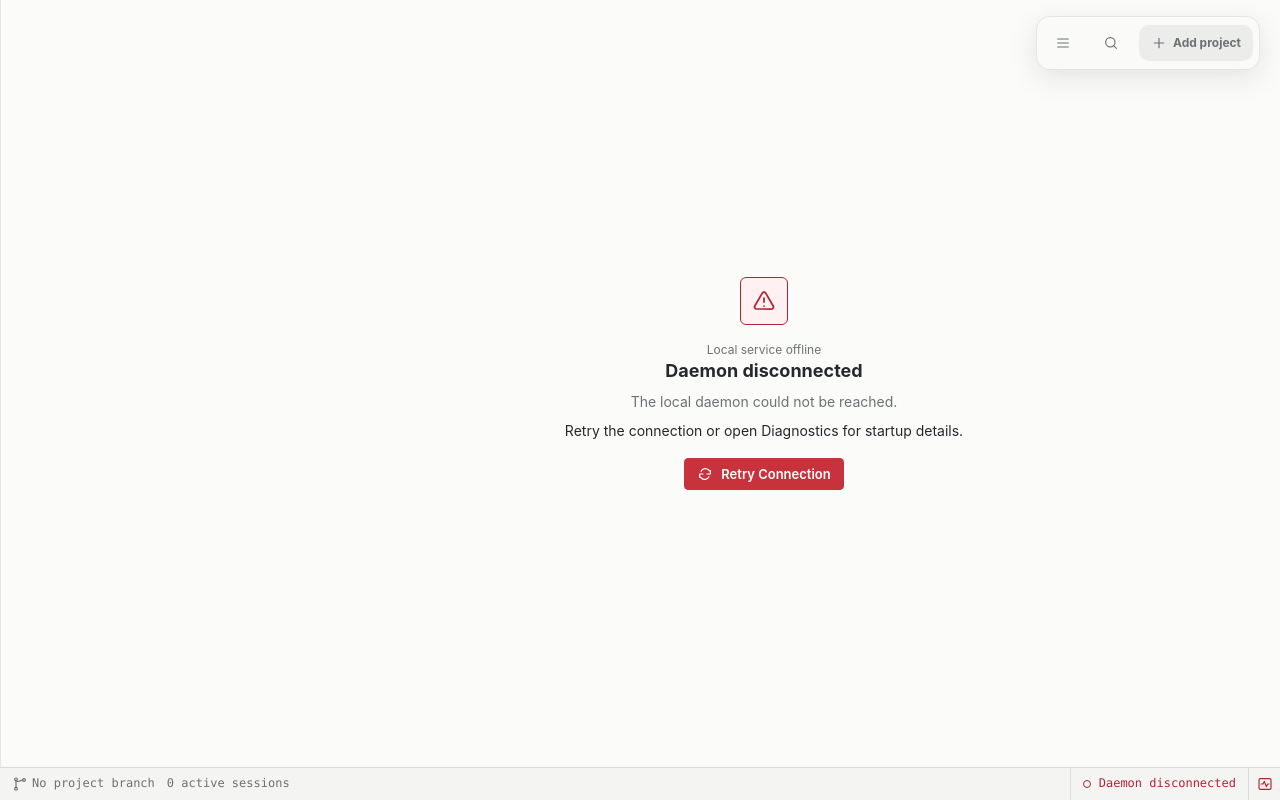
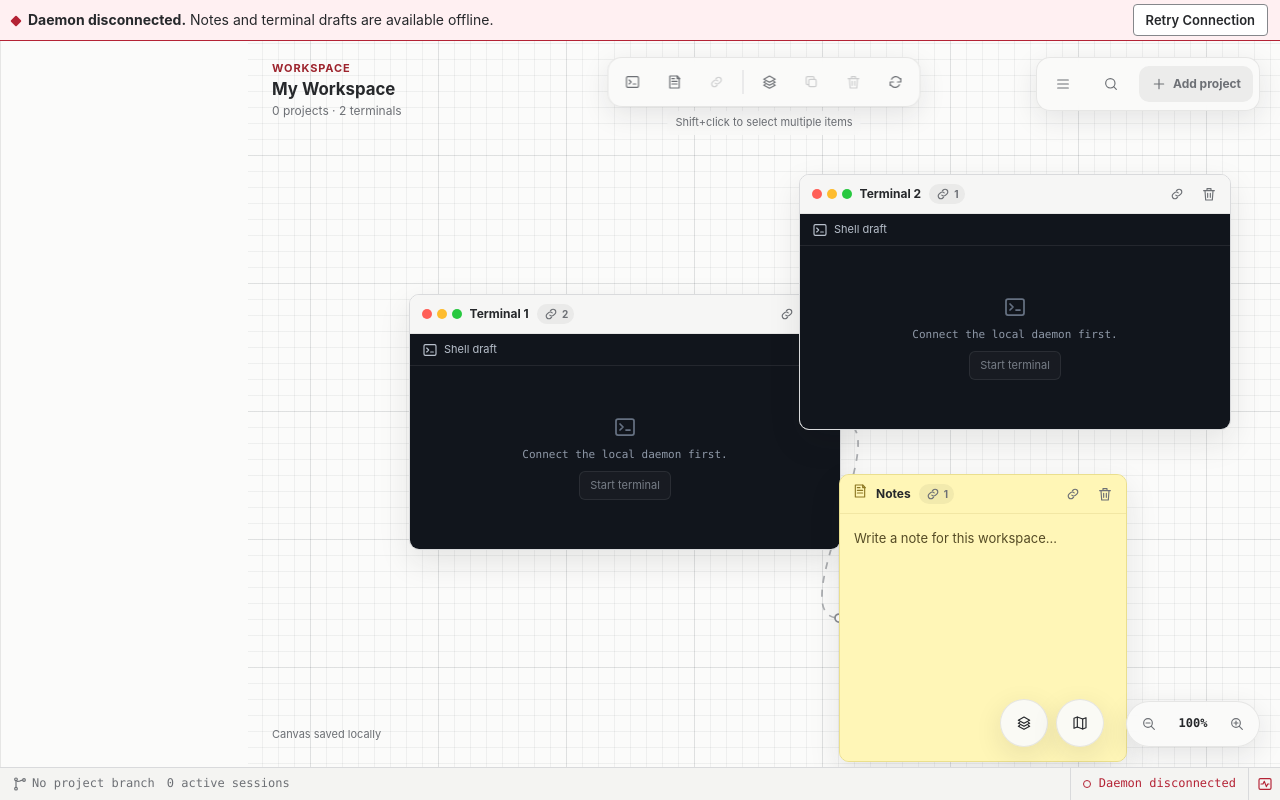
Before and after one commit to guicybercode/Jig, a React (Vite) app in the folder apps/desktop/: page / in a window 1280 px wide. Built offline with nearby package versions, Linux system fonts and the light colour scheme.

Commit message:
feat(desktop): keep local canvas usable while daemon is offline

```diff
--- a/apps/desktop/src/app/AppShell.tsx
+++ b/apps/desktop/src/app/AppShell.tsx
@@ -480,10 +480,21 @@ export function AppShell() {
       }`}
     >
       <a className="skip-link" href="#workspace">Skip to workspace</a>
-      {workspace.connection.status === "disconnected" && workspace.snapshot ? (
-        <div className="connection-banner" role="alert">
-          <span><strong>Daemon disconnected.</strong> Existing metadata may be stale.</span>
-          <button className="button button--secondary" type="button" onClick={workspace.retry}>Reconnect</button>
+      {workspace.connection.status === "disconnected" ? (
+        <div
+          className="connection-banner"
+          role={workspace.snapshot ? "alert" : "region"}
+          aria-label={workspace.snapshot ? undefined : "Daemon disconnected"}
+        >
+          <span>
+            <strong>Daemon disconnected.</strong>{" "}
+            {workspace.snapshot
+              ? "Existing metadata may be stale."
+              : "Notes and terminal drafts are available offline."}
+          </span>
+          <button className="button button--secondary" type="button" onClick={workspace.retry}>
+            {workspace.snapshot ? "Reconnect" : "Retry Connection"}
+          </button>
         </div>
       ) : null}
       {workspace.operationError ? (
--- a/apps/desktop/src/app/features/canvas/CanvasWorkspace.tsx
+++ b/apps/desktop/src/app/features/canvas/CanvasWorkspace.tsx
@@ -255,6 +255,8 @@ export function CanvasWorkspace({
   );
 
   useLayoutEffect(() => {
+    // An offline empty session list is not evidence that saved sessions vanished.
+    if (!isConnected) return;
     dispatch({
       type: "sessions/reconcile",
       knownSessionIds: sessions.map((session) => session.id),
@@ -265,7 +267,7 @@ export function CanvasWorkspace({
         ),
       ),
     });
-  }, [dispatch, projectSessions, sessionCanvasTopologyKey, sessions]);
+  }, [dispatch, isConnected, projectSessions, sessionCanvasTopologyKey, sessions]);
 
   useLayoutEffect(() => {
     const remainingSelection = state.selectedNodeIds.filter((id) =>
--- a/apps/desktop/src/app/features/workspace/Workspace.tsx
+++ b/apps/desktop/src/app/features/workspace/Workspace.tsx
@@ -56,9 +56,6 @@ export function Workspace(props: WorkspaceProps) {
   }
   if (props.connectionStatus === "fatal") {
     return <ConnectionWorkspace fatal error={props.connectionError} onRetry={props.onRetry} />;
-  }
-  if (props.connectionStatus === "disconnected" && !props.snapshot) {
-    return <ConnectionWorkspace error={props.connectionError} onRetry={props.onRetry} />;
   }
   if (props.view === "settings") {
     return <SettingsWorkspace platform={props.platform} onOpenCanvas={props.onOpenCanvas} />;
```
Also changed, not shown: 2 other files (tests, documents, lock files or other folders).
